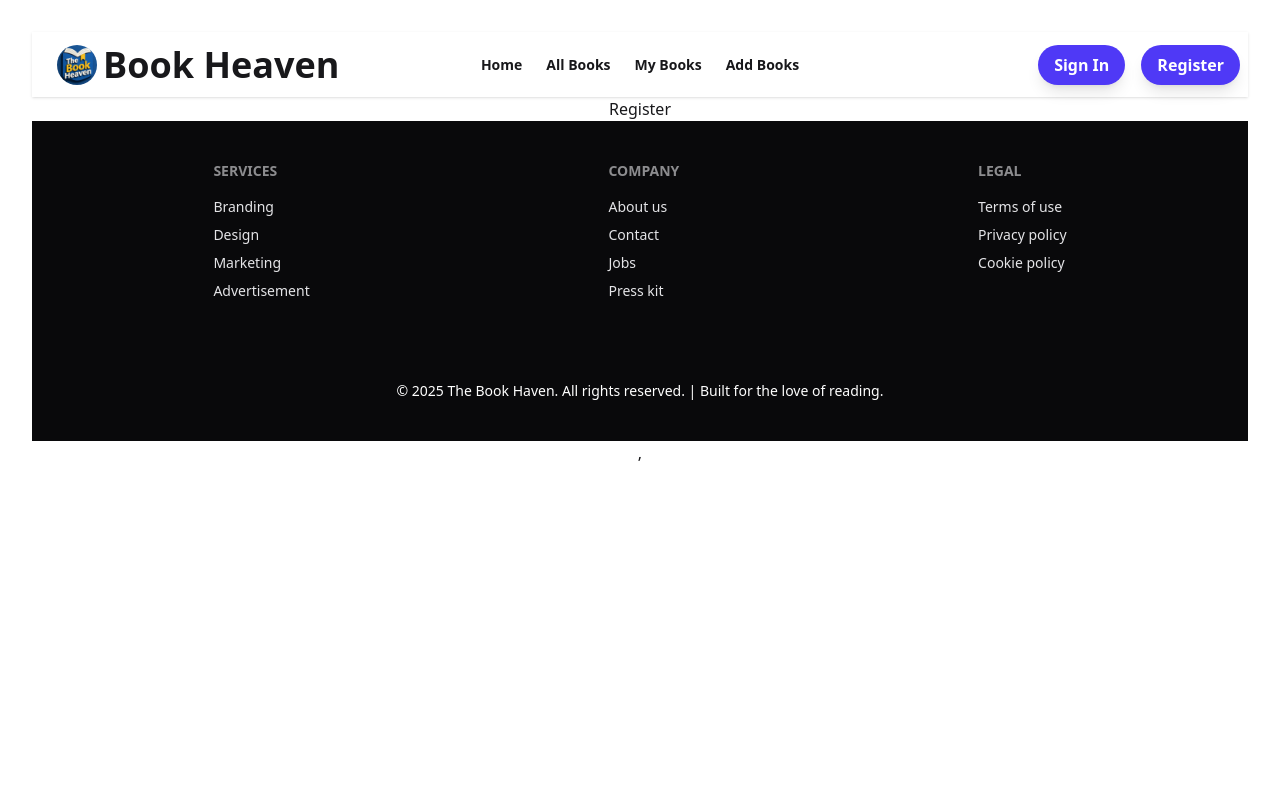
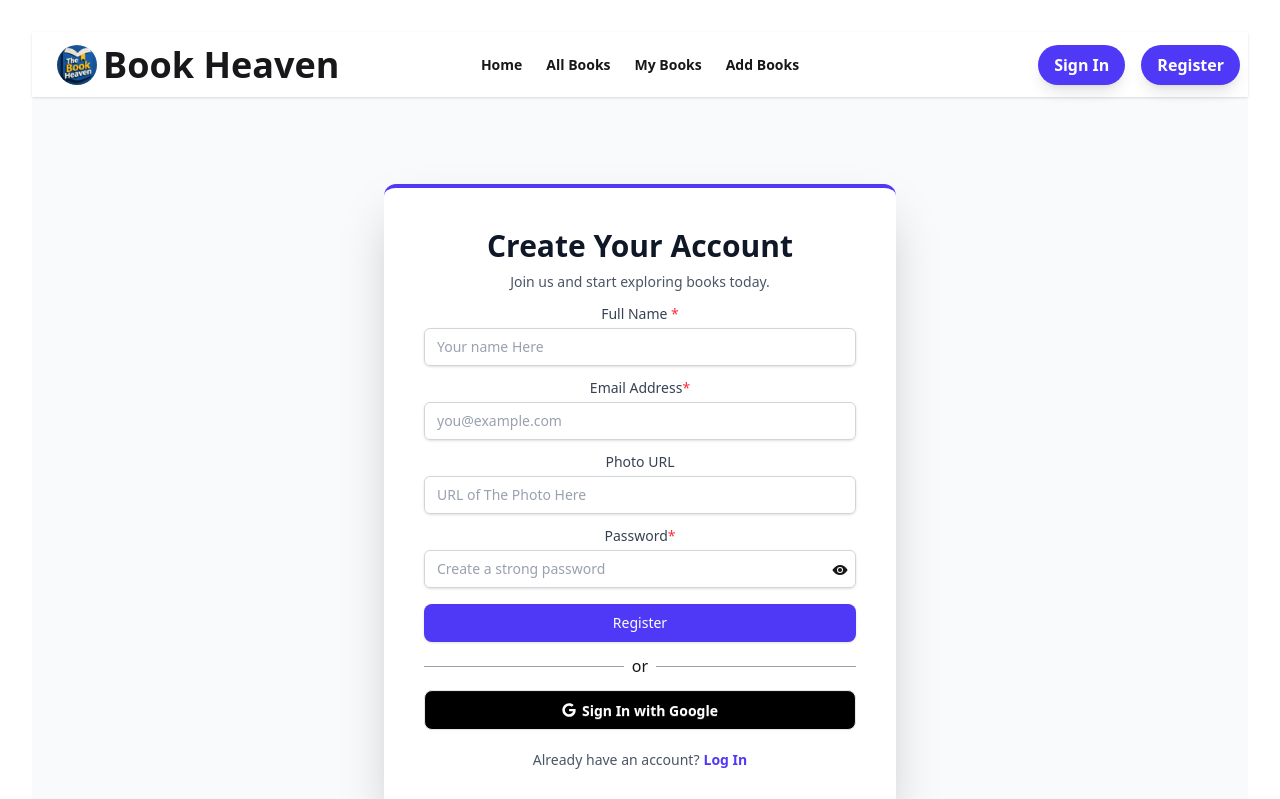
Before and after one commit to rifat028/Book-Heaven-Client, a React (Vite) app: page /Register in a window 1280 px wide. Shown: the top 799 px of the page. Built offline with nearby package versions, Linux system fonts and the light colour scheme.

Commit message:
Register page design

```diff
--- a/src/Authentication/AuthContext.jsx
+++ b/src/Authentication/AuthContext.jsx
@@ -0,0 +1,3 @@
+import { createContext } from "react";
+
+export const AuthContext = createContext(null);
--- a/src/Pages/Login.jsx
+++ b/src/Pages/Login.jsx
@@ -95,7 +95,7 @@ const Login = () => {
             // onClick={HandleGoogleLogIn}
           >
             <FaGoogle />
-            Login with Google
+            Sign In with Google
           </button>
         </div>
 
@@ -106,7 +106,7 @@ const Login = () => {
               href="/register"
               className="font-medium text-indigo-600 hover:text-indigo-500 ml-1"
             >
-              Sign Up
+              Register Now
             </a>
           </p>
         </div>
--- a/src/Pages/Register.jsx
+++ b/src/Pages/Register.jsx
@@ -1,9 +1,136 @@
-import React from "react";
+import React, { useState } from "react";
+import { FaGoogle } from "react-icons/fa";
+import { IoMdEyeOff } from "react-icons/io";
+import { IoEye } from "react-icons/io5";
 
 const Register = () => {
+  const [eye, setEye] = useState(false);
+  const error = null;
+
   return (
-    <div>
-      <h1>Register</h1>
+    <div className="min-h-screen bg-gray-50 flex items-center justify-center p-4">
+      {/* <Toaster position="top-center" reverseOrder={false} /> */}
+      <div className="w-full max-w-lg bg-white p-8 md:p-10 rounded-xl shadow-2xl border-t-4 border-indigo-600 space-y-3">
+        <div className="text-center">
+          <h2 className="text-3xl font-extrabold text-gray-900">
+            Create Your Account
+          </h2>
+          <p className="mt-2 text-sm text-gray-600">
+            Join us and start exploring books today.
+          </p>
+        </div>
+
+        <form
+          className="space-y-3"
+          // onSubmit={HandleRegister}
+        >
+          <div>
+            <label className="block text-sm font-medium text-gray-700">
+              Full Name <span className="text-red-500">*</span>
+            </label>
+            <div className="mt-1">
+              <input
+                name="name"
+                type="text"
+                placeholder="Your name Here"
+                required
+                className="appearance-none block w-full px-3 py-2 border border-gray-300 rounded-md shadow-sm placeholder-gray-400 focus:outline-none focus:ring-emerald-500 focus:border-emerald-500 sm:text-sm"
+              />
+            </div>
+          </div>
+
+          <div>
+            <label className="block text-sm font-medium text-gray-700">
+              Email Address<span className="text-red-500">*</span>
+            </label>
+            <div className="mt-1">
+              <input
+                name="email"
+                type="email"
+                placeholder="you@example.com"
+                required
+                className="appearance-none block w-full px-3 py-2 border border-gray-300 rounded-md shadow-sm placeholder-gray-400 focus:outline-none focus:ring-emerald-500 focus:border-emerald-500 sm:text-sm"
+              />
+            </div>
+          </div>
+
+          <div>
+            <label className="block text-sm font-medium text-gray-700">
+              Photo URL
+            </label>
+            <div className="mt-1">
+              <input
+                name="photoUrl"
+                type="photoUrl"
+                placeholder="URL of The Photo Here"
+                className="appearance-none block w-full px-3 py-2 border border-gray-300 rounded-md shadow-sm placeholder-gray-400 focus:outline-none focus:ring-emerald-500 focus:border-emerald-500 sm:text-sm"
+              />
+            </div>
+          </div>
+
+          <div>
+            <label className="block text-sm font-medium text-gray-700">
+              Password<span className="text-red-500">*</span>
+            </label>
+            <div className="mt-1 relative">
+              <input
+                name="password"
+                type={eye ? "text" : "password"}
+                placeholder="Create a strong password"
+                required
+                className="appearance-none block w-full px-3 py-2 border border-gray-300 rounded-md shadow-sm placeholder-gray-400 focus:outline-none focus:ring-emerald-500 focus:border-emerald-500 sm:text-sm"
+              />
+              <div
+                className="absolute top-3 right-2"
+                onClick={() => setEye(!eye)}
+              >
+                {!eye ? <IoEye /> : <IoMdEyeOff />}
+              </div>
+            </div>
+          </div>
+
+          {error && (
+            <div className="text-red-500 font-semibold text-sm">{error}</div>
+          )}
+
+          <div className="mt-4">
+            <button
+              type="submit"
+              className="w-full flex justify-center py-2 px-4 border border-transparent rounded-lg shadow-sm text-sm font-medium text-white bg-indigo-600 hover:bg-indigo-700 focus:outline-none focus:ring-2 focus:ring-offset-2 focus:ring-emerald-500 transition duration-150"
+            >
+              Register
+            </button>
+          </div>
+        </form>
+
+        <div className="flex items-center gap-2">
+          <div className="w-full bg-gray-400 h-px"></div>
+          <div>or</div>
+          <div className="w-full bg-gray-400 h-px"></div>
+        </div>
+
+        <div>
+          <button
+            className="btn border-[#e5e5e5] w-full rounded-lg bg-black text-white hover:text-yellow-400"
+            // onClick={HandleGoogleLogIn}
+          >
+            <FaGoogle />
+            Sign In with Google
+          </button>
+        </div>
+
+        <div className="text-center pt-2">
+          <p className="text-sm text-gray-600">
+            Already have an account?
+            <a
+              href="/login"
+              className="font-bold text-indigo-600 hover:text-indigo-700 ml-1"
+            >
+              Log In
+            </a>
+          </p>
+        </div>
+      </div>
     </div>
   );
 };
```
